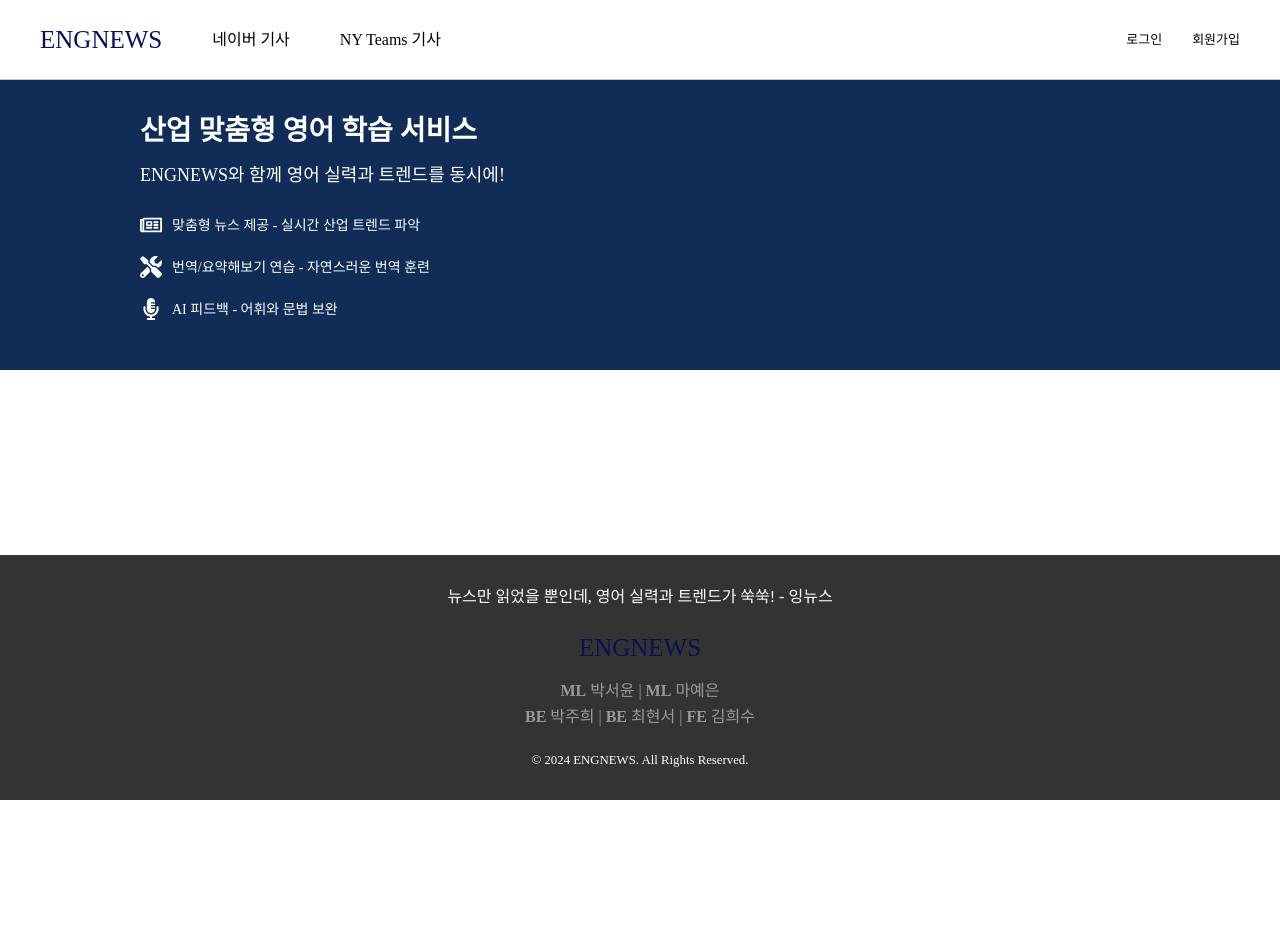
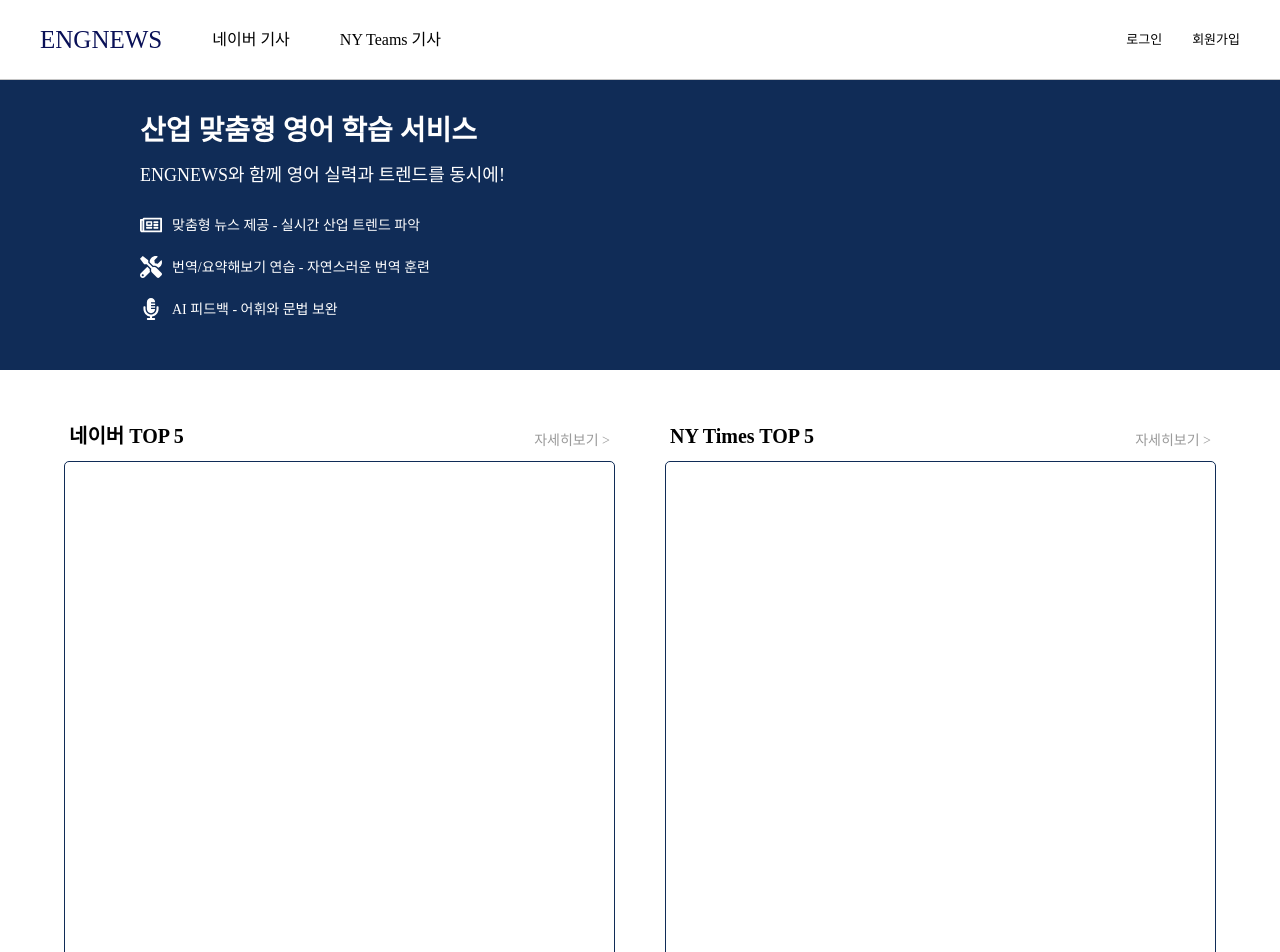
Before and after one commit to Heesu01/EngNews, a React (Create React App) app: page /main in a window 1280 px wide. Shown: the top 952 px of the page. Before the commit the page ends 800 px from the top, so only its background shows below. Built offline with nearby package versions, Linux system fonts and the light colour scheme; a web font is replaced by a local one.

Commit message:
feat: 메인 UI 틀 구현

```diff
--- a/src/pages/Main.js
+++ b/src/pages/Main.js
@@ -6,10 +6,61 @@
   return (
     <Container>
       <Banner />
+      <BottomContainer>
+        <CardContainer>
+          <CardBox>
+            <Title>
+              네이버 TOP 5 <span>자세히보기 ></span>
+            </Title>
+            <Card></Card>
+          </CardBox>
+          <CardBox>
+            <Title>
+              NY Times TOP 5 <span>자세히보기 ></span>
+            </Title>
+            <Card></Card>
+          </CardBox>
+        </CardContainer>
+      </BottomContainer>
     </Container>
   );
 };
 
 const Container = styled.div``;
-
+const BottomContainer = styled.div`
+  padding: 50px 0;
+  width: 90%;
+  margin: auto;
+`;
+const CardContainer = styled.div`
+  width: 100%;
+  display: flex;
+  gap: 50px;
+  justify-content: center;
+`;
+const CardBox = styled.div`
+  width: 50%;
+`;
+const Title = styled.div`
+  font-size: 20px;
+  font-weight: 600;
+  margin-bottom: 10px;
+  padding: 0 5px;
+  display: flex;
+  align-items: center;
+  justify-content: space-between;
+  span {
+    font-size: 14px;
+    font-weight: 400;
+    color: ${(props) => props.theme.colors.gray};
+    cursor: pointer;
+    margin-top: 10px;
+  }
+`;
+const Card = styled.div`
+  width: 100%;
+  height: 500px;
+  border: 1px solid ${(props) => props.theme.colors.navy};
+  border-radius: 5px;
+`;
 export default Main;
```
